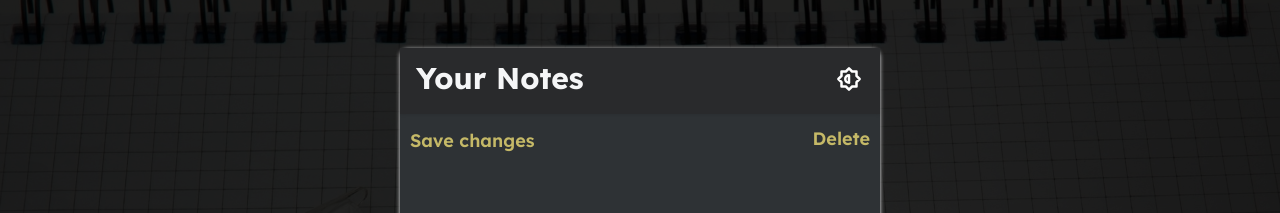
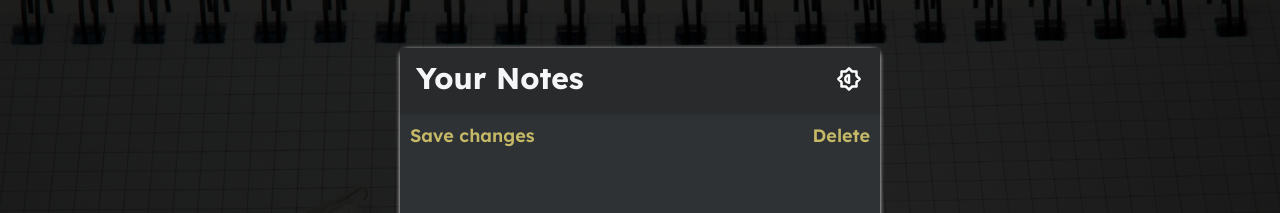
Before and after one commit to WojciechStancel/Notes-React-App, a React (Create React App) app: page /note/1 in a window 1280 px wide. Shown: the top 213 px of the page. Built offline with nearby package versions, Linux system fonts and the light colour scheme; no server answers.

Commit message:
added line-height to note-header

```diff
--- a/src/App.css
+++ b/src/App.css
@@ -206,6 +206,7 @@ a {
 	justify-content: space-between;
 	color: var(--color-main);
 	padding: 10px;
+	line-height: 10px;
 }
 
 .note-header h3 {
```
